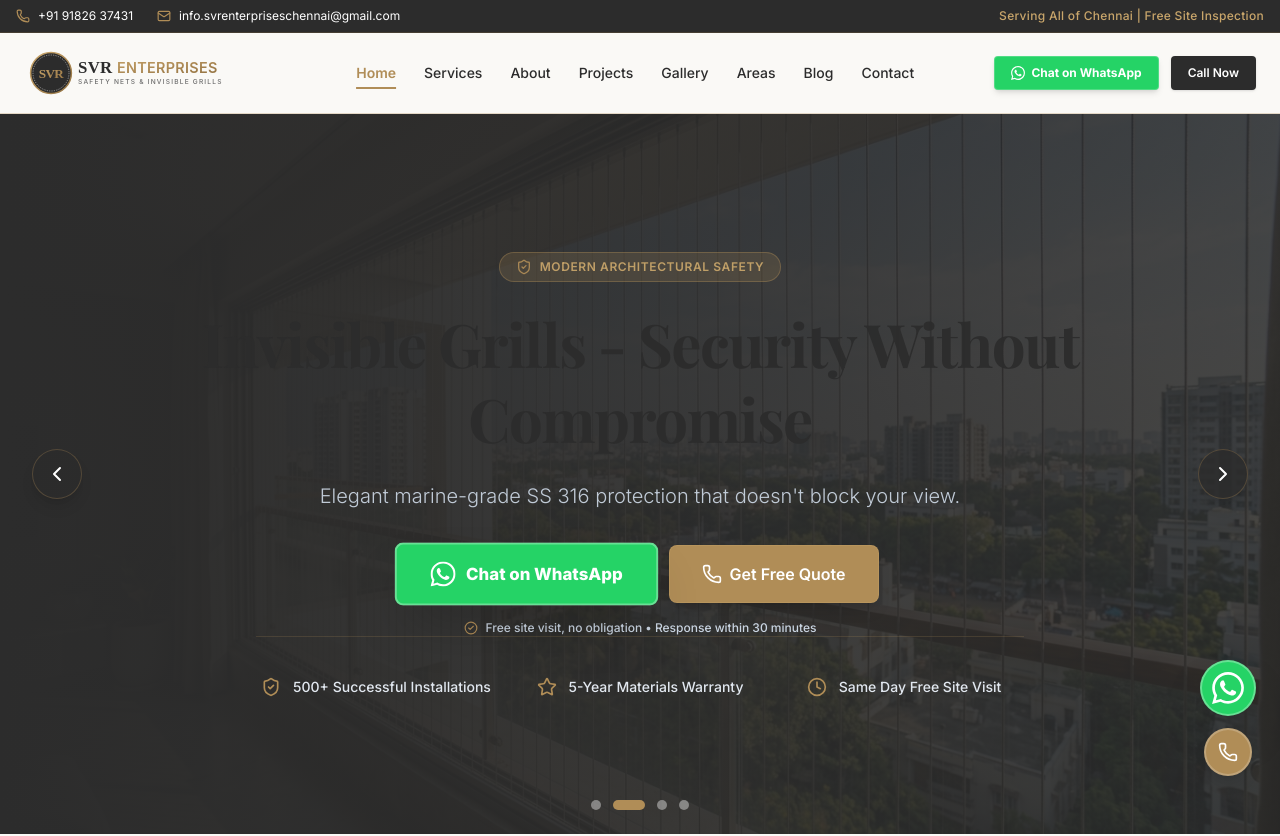
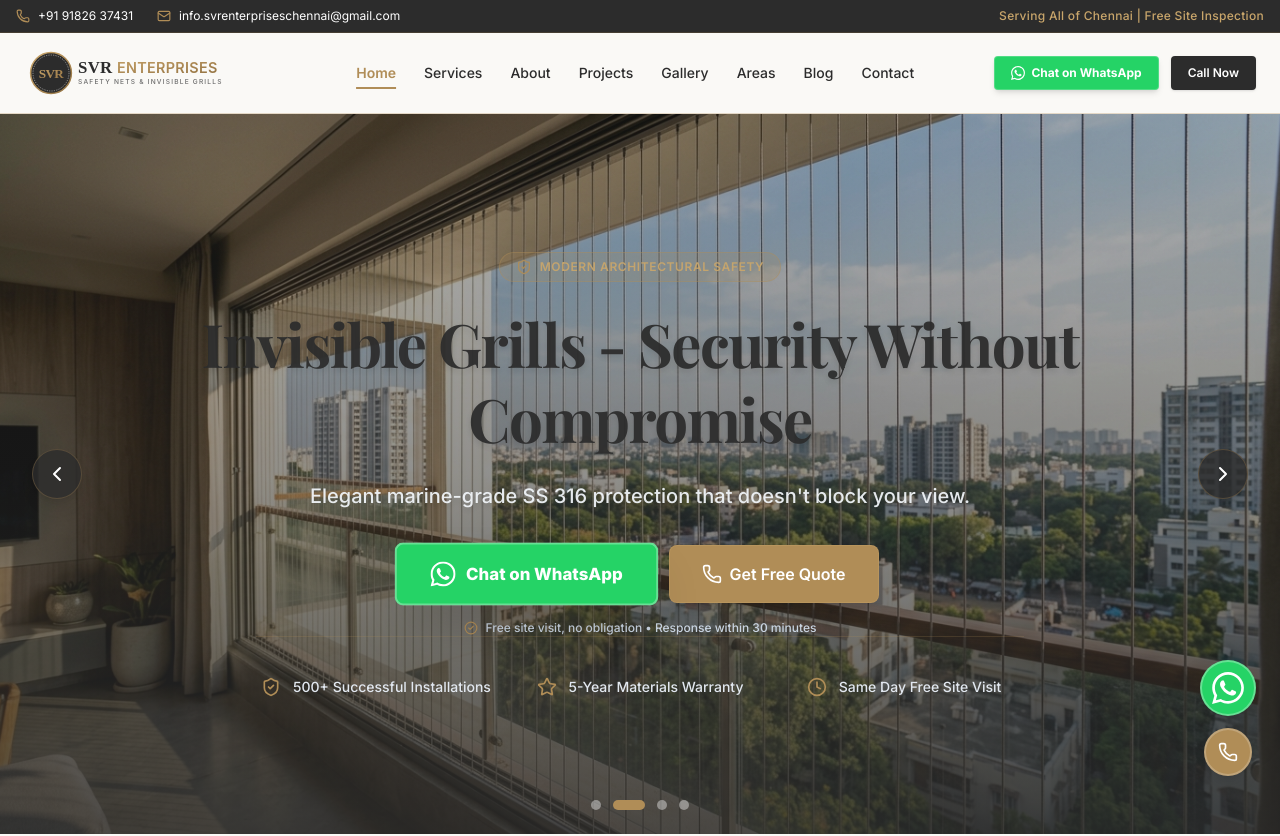
Before and after one commit to ajay-Ai-Ds/svr-enterprises-chennai, a Next.js app: page / in a window 1280 px wide. Shown: the top 836 px of the page. Built offline with nearby package versions, Linux system fonts and the light colour scheme; a web font is replaced by a local one.

Commit message:
Reduce hero carousel tint to make background images bright and clear

```diff
--- a/components/HeroCarousel.tsx
+++ b/components/HeroCarousel.tsx
@@ -106,7 +106,7 @@ export default function HeroCarousel() {
         <motion.div
           key={slides[currentSlide].bgImage}
           initial={{ opacity: 0 }}
-          animate={{ opacity: 0.45 }}
+          animate={{ opacity: 0.85 }}
           exit={{ opacity: 0 }}
           transition={{ duration: 0.8 }}
           className="absolute inset-0 bg-cover bg-center z-0"
@@ -114,8 +114,8 @@ export default function HeroCarousel() {
         />
       </AnimatePresence>
 
-      {/* Dark Charcoal Gradient Overlay */}
-      <div className="absolute inset-0 bg-gradient-to-r from-primary via-primary/85 to-primary/70 z-10" />
+      {/* Subtle Soft Overlay for Contrast & Clear Visuals */}
+      <div className="absolute inset-0 bg-gradient-to-t from-primary/80 via-primary/40 to-primary/20 z-10" />
 
       {/* Slide Content */}
       <div className="relative z-20 max-w-5xl mx-auto px-4 text-center py-20">
@@ -133,11 +133,11 @@ export default function HeroCarousel() {
               <span>{slides[currentSlide].tag}</span>
             </div>
 
-            <h1 className="font-serif text-4xl sm:text-5xl md:text-6xl font-bold tracking-tight text-white leading-tight min-h-[2.5em] flex items-center justify-center">
+            <h1 className="font-serif text-4xl sm:text-5xl md:text-6xl font-bold tracking-tight text-white leading-tight min-h-[2.5em] flex items-center justify-center drop-shadow-md">
               {slides[currentSlide].headline}
             </h1>
 
-            <p className="text-lg sm:text-xl text-slate-300 max-w-3xl mx-auto font-light leading-relaxed">
+            <p className="text-lg sm:text-xl text-slate-100 max-w-3xl mx-auto font-medium leading-relaxed drop-shadow-md">
               {slides[currentSlide].subheading}
             </p>
           </motion.div>
```
